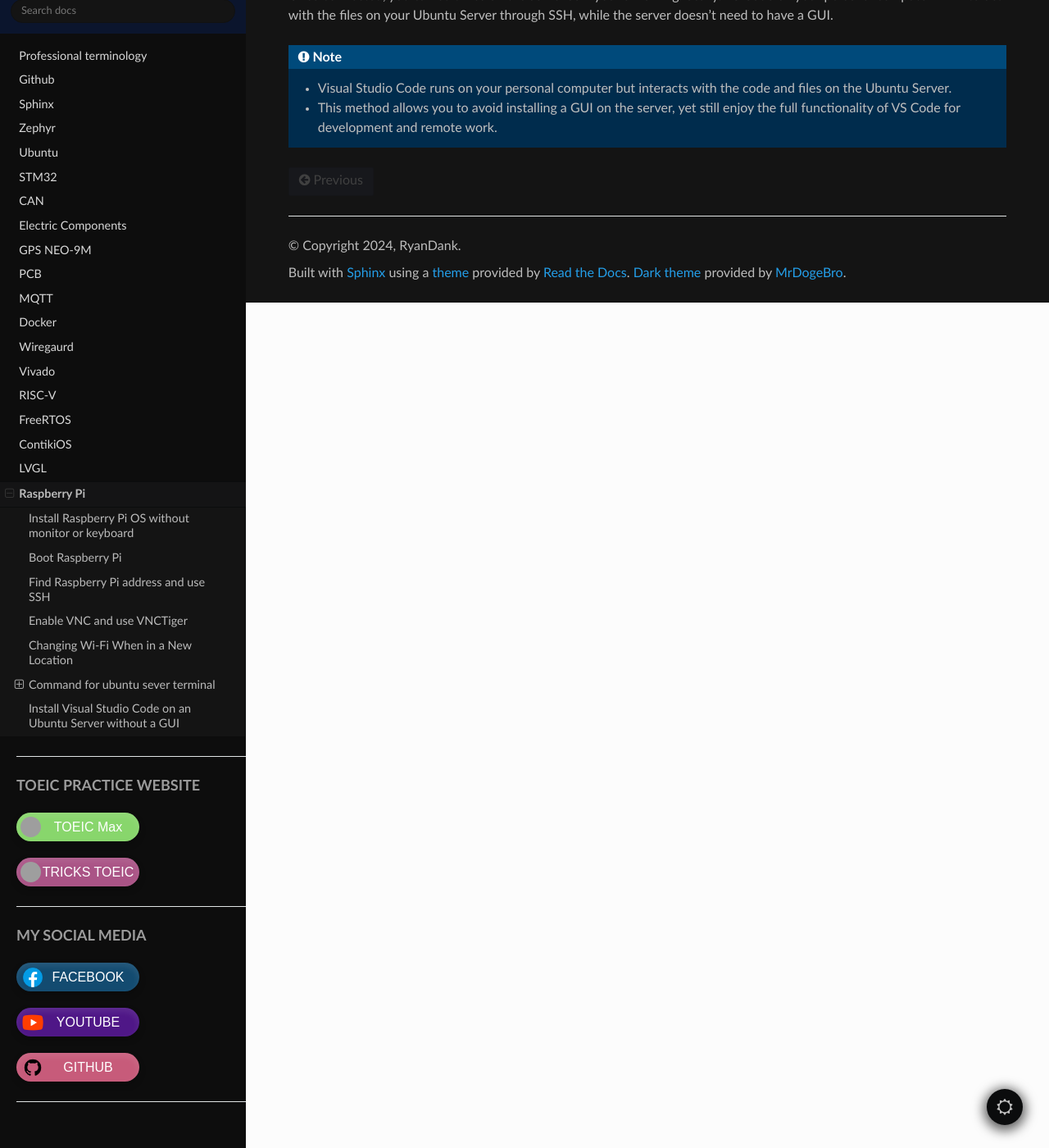
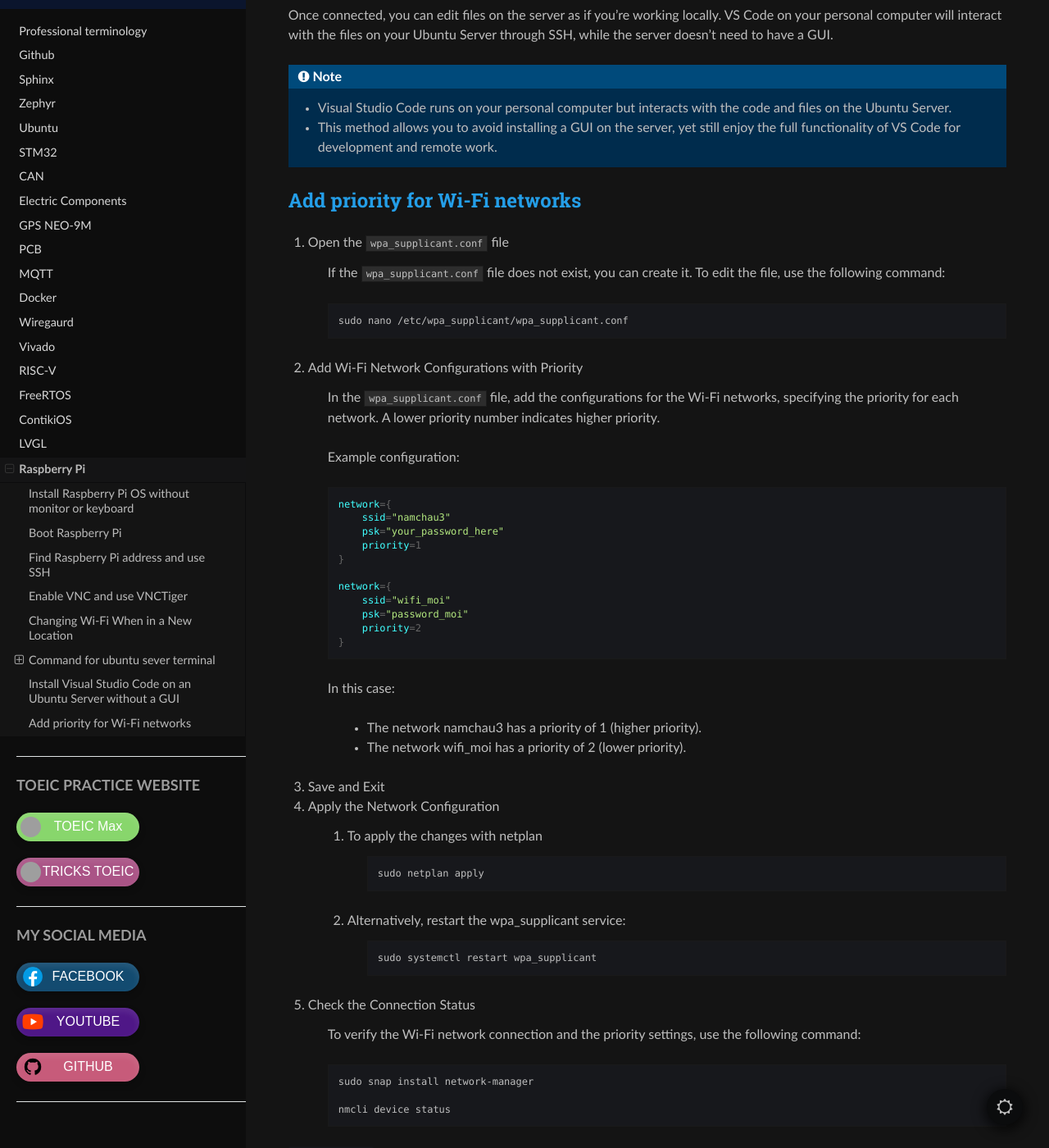
Before and after one commit to ryanjtr/MyDocs, a Sphinx documentation site: the page built from docs/source/Contents/raspberryPi.rst, in a window 1280 px wide and 1400 px high, scrolled down 5399 px. Shown: the whole window at 82% size. Built offline with Sphinx 7.4.7 and the Read the Docs theme 3.1.0, drawn with Linux system fonts in a browser that asks for light colours; some of the changed text lies outside the part shown; grey boxes are pictures that could not be loaded.

Commit message:
add manage network tool

```diff
--- a/docs/source/Contents/raspberryPi.rst
+++ b/docs/source/Contents/raspberryPi.rst
@@ -276,3 +276,67 @@ while the server doesn't need to have a GUI.
     * Visual Studio Code runs on your personal computer but interacts with the code and files on the Ubuntu Server.
 
     * This method allows you to avoid installing a GUI on the server, yet still enjoy the full functionality of VS Code for development and remote work.
+
+Add priority for Wi-Fi networks
+-----------------------------------
+
+#. Open the ``wpa_supplicant.conf`` file
+
+    If the ``wpa_supplicant.conf`` file does not exist, you can create it. To edit the file, use the following command:
+
+    .. code-block:: bash
+
+        sudo nano /etc/wpa_supplicant/wpa_supplicant.conf
+
+#. Add Wi-Fi Network Configurations with Priority
+
+    In the ``wpa_supplicant.conf`` file, add the configurations for the Wi-Fi networks, specifying the priority for each network. A lower priority number indicates higher priority.
+
+    Example configuration:
+
+    .. code-block:: bash
+
+        network={
+            ssid="namchau3"
+            psk="your_password_here"
+            priority=1
+        }
+
+        network={
+            ssid="wifi_moi"
+            psk="password_moi"
+            priority=2
+        }
+
+    In this case:
+
+        * The network namchau3 has a priority of 1 (higher priority).
+        * The network wifi_moi has a priority of 2 (lower priority).
+
+#. Save and Exit
+
+#. Apply the Network Configuration
+
+    #. To apply the changes with netplan
+
+        .. code-block:: bash
+
+            sudo netplan apply
+
+
+    #. Alternatively, restart the wpa_supplicant service:
+
+        .. code-block:: bash
+
+            sudo systemctl restart wpa_supplicant
+
+
+#. Check the Connection Status
+
+    To verify the Wi-Fi network connection and the priority settings, use the following command:
+
+    .. code-block:: bash
+
+        sudo snap install network-manager
+
+        nmcli device status
```
